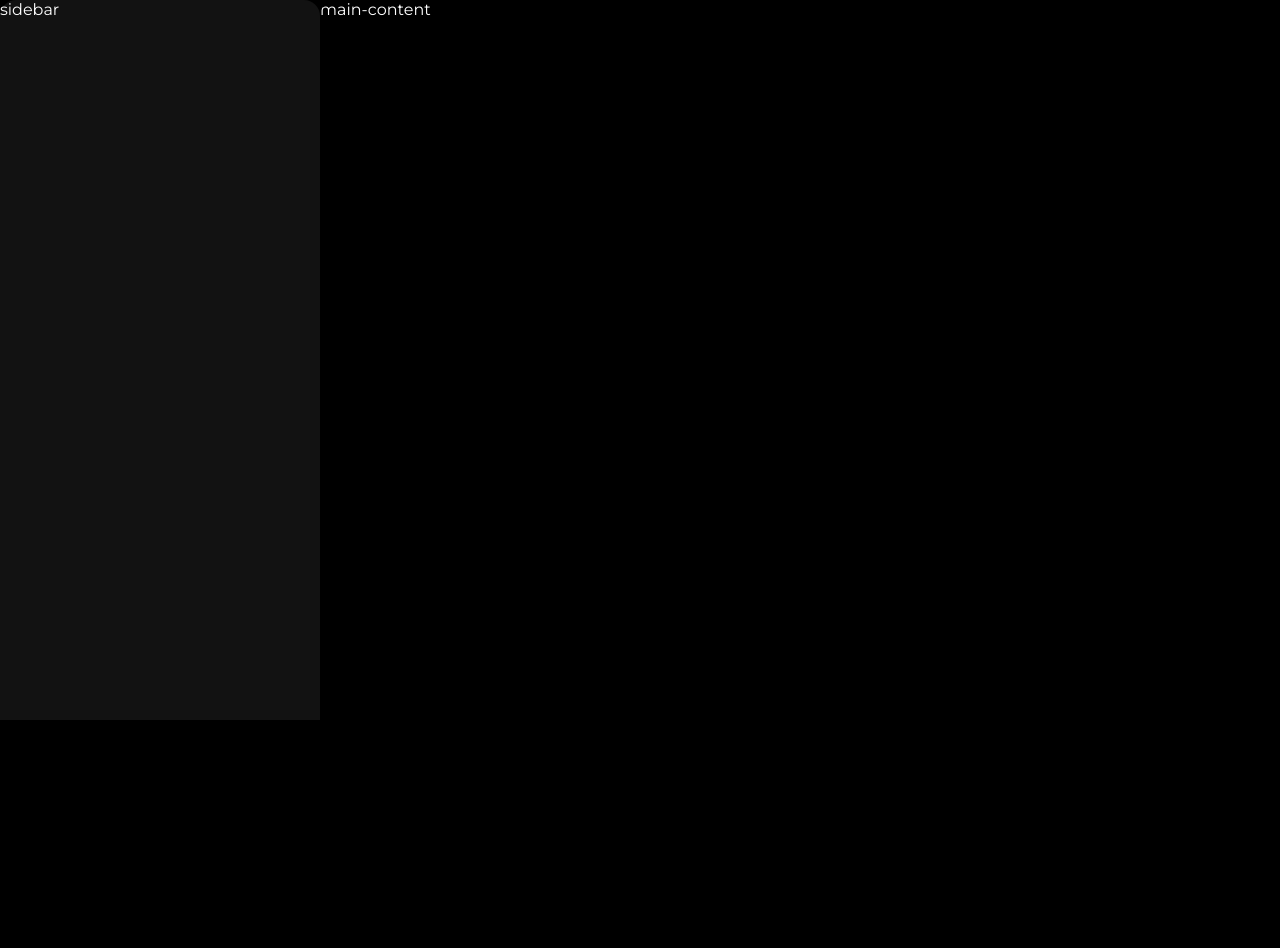
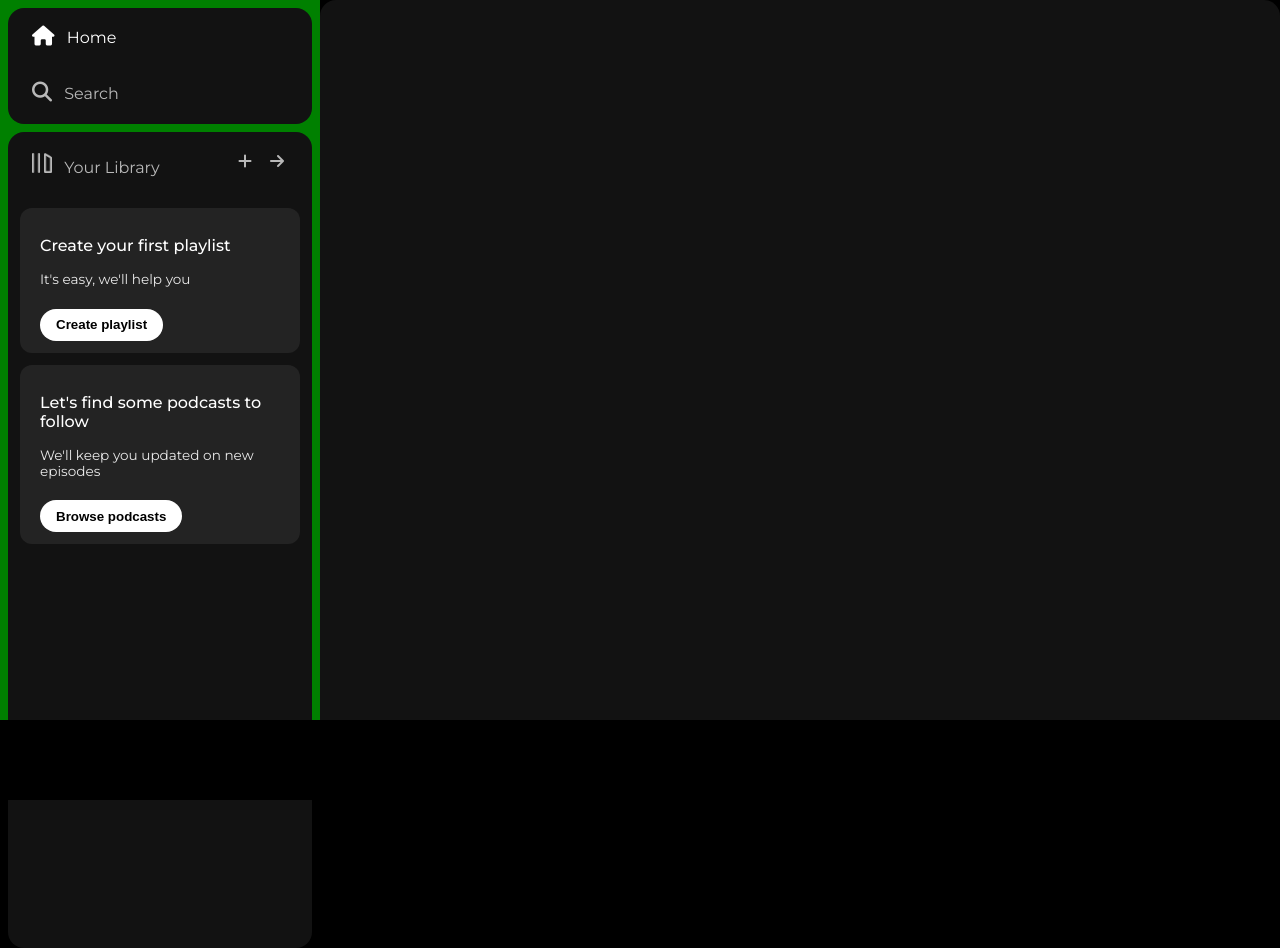
Before and after one commit to surajgharpankar28/Spotify, a plain HTML site: page index.html in a window 1280 px wide. Before the commit the page ends 800 px from the top, so only its background shows below. Drawn offline with Linux system fonts and the light colour scheme.

Commit message:
created Sidebar

```diff
--- a/index.html
+++ b/index.html
@@ -18,8 +18,44 @@
 
 <body>
     <div class="main">
-        <div class="sidebar">sidebar</div>
-        <div class="main-content">main-content
+        <div class="sidebar">
+            <div class="nav">
+                <div class="nav-option" style="opacity: 1">
+                    <i class="fa-solid fa-house"></i>
+                    <a href="#">Home</a>
+                </div>
+                <div class="nav-option">
+                    <i class="fa-solid fa-magnifying-glass"></i>
+                    <a href="#">Search</a>
+                </div>
+            </div>
+            <div class="library">
+                <div class="options">
+                    <div class="lib-option nav-option">
+                        <img src="./assets/library_icon.png">
+                        <a href="#">Your Library</a>
+                    </div>
+                    <div class="icons">
+                        <i class="fa-solid fa-plus"></i>
+                    </div>
+                    <div class="icons">
+                        <i class="fa-solid fa-arrow-right"></i>
+                    </div>
+                </div>
+                <div class="box">
+                    <p class="box-p1">Create your first playlist</p>
+                    <p class="box-p2">It's easy, we'll help you</p>
+                    <button class="badge">Create playlist</button>
+                </div>
+                <div class="box">
+                    <p class="box-p1">Let's find some podcasts to follow</p>
+                    <p class="box-p2">We'll keep you updated on new episodes</p>
+                    <button class="badge">Browse podcasts</button>
+                </div>
+            </div>
+        </div>
+        <div class="main-content">
+
         </div>
         <div class="music-player">music-player</div>
     </div>
--- a/style/style.css
+++ b/style/style.css
@@ -9,19 +9,21 @@ body{
 .main{
     display: flex;
     height: 100vh;
+
 }
 
 .sidebar{
-    background-color: #121212;
+    background-color: green;
     width: 20rem;
-    border-radius: 1rem; /* 1rem = 16px*/
 }
+
 .main-content{
-    background-color: 121212;
+    background-color: #121212;;
     flex: 1;
     border-radius: 1rem; /* 1rem = 16px*/
     overflow: auto;
 }
+
 .music-player{
     background-color: black;
     color: #000;
@@ -30,3 +32,98 @@ body{
     width: 100%;
     height: 5rem;
 }
+
+a{
+    text-decoration: none;
+    color:white;
+}
+.nav{
+    display: flex;
+    flex-direction: column;
+    background-color: #121212;
+    border-radius: 1rem; /* 1rem = 16px*/
+    justify-content: center;
+    height: 6.25rem;
+    padding: 0.5rem 0.75rem;
+    margin: 0.5rem;
+}
+.nav-option{
+    line-height: 2.5rem;
+    opacity: 0.7;
+    padding: 0.5rem 0.75rem;
+    transition: 0.1s ease-in;
+}
+
+.nav-option i{
+    font-size: 1.25rem;
+}
+.nav-option a{
+    font-size: 1rem;
+    margin-left: 0.5rem;
+}
+
+.nav-option:hover{
+    opacity: 1;
+}
+
+.library{
+    background-color: #121212;
+    border-radius: 1rem; /* 1rem = 16px*/
+    height: 100%;
+    margin: 0.5rem;
+    padding: 0.5rem 0.75rem;
+}
+.options{
+    display: flex;
+    justify-content: space-between;
+    align-self: center;
+}
+
+.lib-option{
+    width: 12rem
+}
+.lib-option img{
+    height: 1.25rem;
+    width: 1.25rem;
+}
+
+.icons{
+    font-size: 1rem;
+    display: flex;
+}
+.icons i{
+    margin-top: 0.8rem;
+    opacity: 0.7;
+    margin-right: 1rem;
+}
+
+.icons i:hover{
+    opacity: 1;
+}
+
+.box{
+    height: fit-content;
+    background-color: #232323;
+    border-radius: 0.75rem;
+    margin: 0.75rem 0 0.5rem 0;
+    padding: 0.75rem 1.25rem;
+}
+
+.box-p1{
+    font-size: 1rem;
+    font-weight: 500;
+}
+.box-p2{
+    font-size: 0.85rem;
+    opacity: 0.9;
+}
+.badge{
+    background-color: white;
+    border-radius: 1rem;
+    border: none;
+    padding: 0.25rem 1rem;
+    font-weight: 600;
+    margin-top: 0.5rem;
+    height: 2rem;
+    width: fit-content;
+}
```
